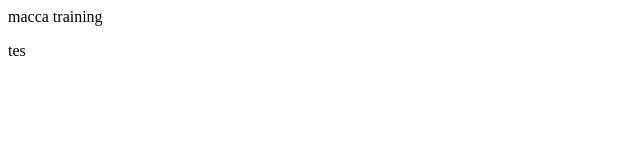
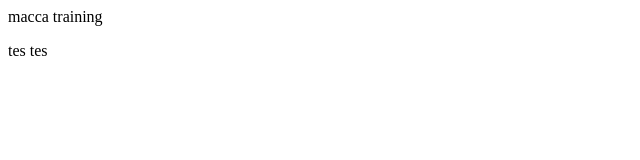
Before and after one commit to leoOnsik/tesProject, a plain HTML site: page index.html in a window 1280 px wide. Shown: the full height of the page, 0-640 px from the left. Drawn offline with Linux system fonts and the light colour scheme.

Commit message:
ubah tes

```diff
--- a/index.html
+++ b/index.html
@@ -3,6 +3,6 @@
         macca training
     </head>
     <body>
-        <p>tes</p>
+        <p>tes tes</p>
     </body>
 </html>
```
